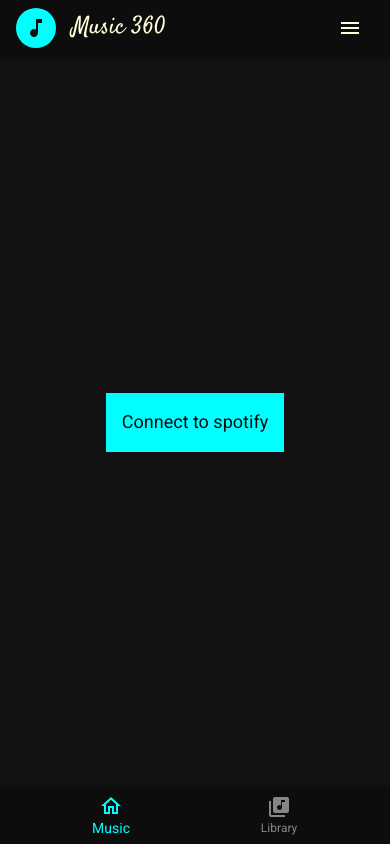
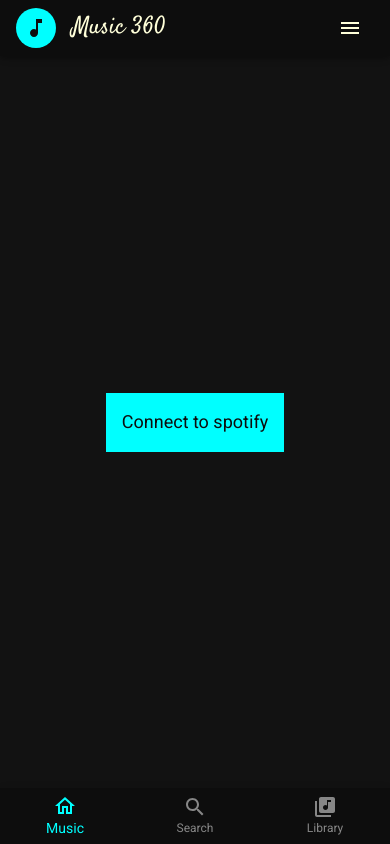
Before and after one commit to Sosaristic/music-app, a React (Create React App) app: page / in a window 390 px wide. Shown: the top 844 px of the page. Built offline with nearby package versions, Linux system fonts and the light colour scheme.

Commit message:
feature: added search to bottom nav for mobile

```diff
--- a/src/components/major components/BottomNavigation.jsx
+++ b/src/components/major components/BottomNavigation.jsx
@@ -1,6 +1,7 @@
 import React, { useState } from "react";
 import { Paper, BottomNavigation, BottomNavigationAction } from "@mui/material";
 import LibraryMusicIcon from "@mui/icons-material/LibraryMusic"
+import SearchOutlinedIcon from '@mui/icons-material/SearchOutlined';
 import { HomeOutlined } from "@mui/icons-material";
 
 
@@ -32,6 +33,11 @@ export default function BottomNav() {
           icon={<HomeOutlined />}
           sx={{ "&.Mui-selected": { color: "action.active" } }}
         />
+         <BottomNavigationAction
+          label="Search"
+          icon={<SearchOutlinedIcon />}
+          sx={{ "&.Mui-selected": { color: "action.active" } }}
+        />
         <BottomNavigationAction
           label="Library"
           icon={<LibraryMusicIcon />}
```
